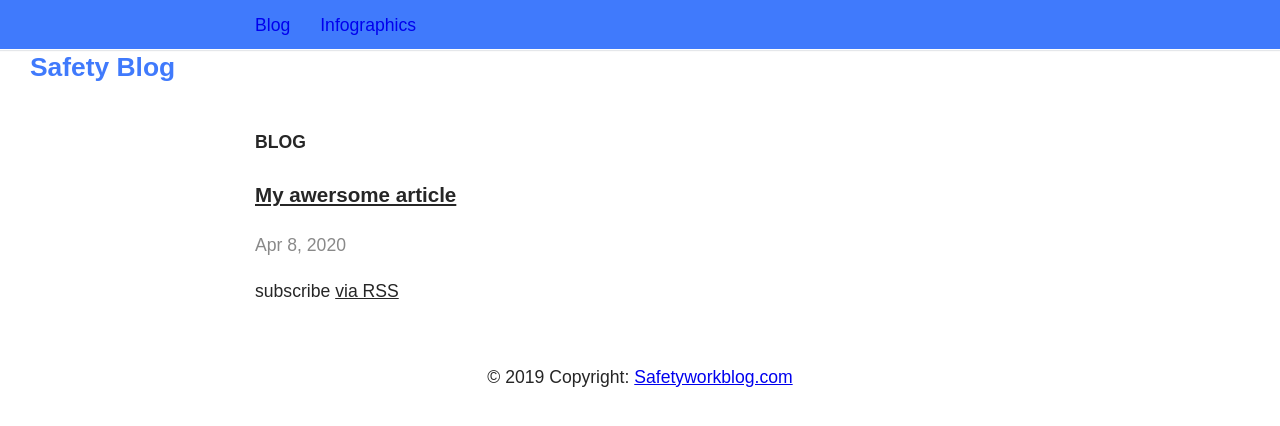
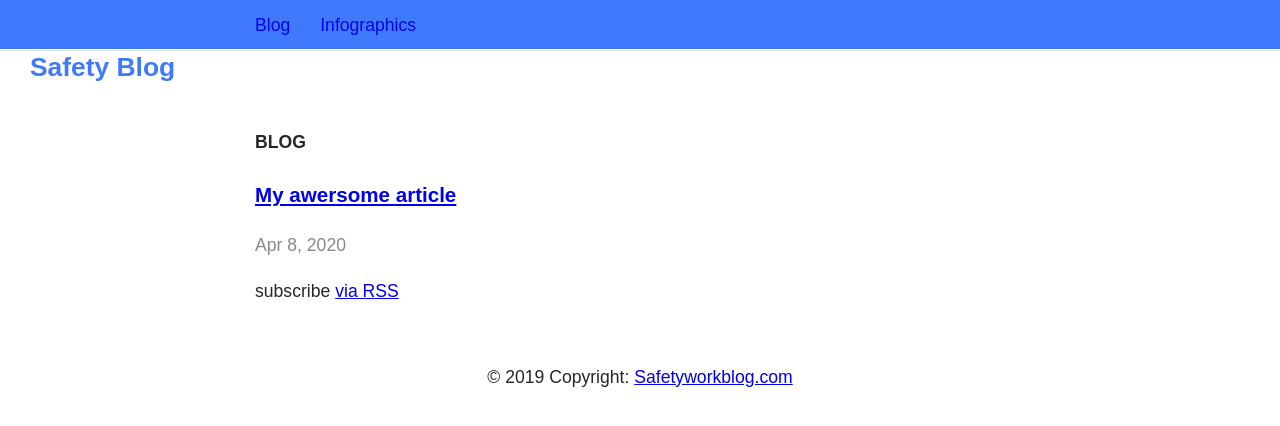
Before and after one commit to Flaaim/safe, a Jekyll site: the page built from index.html, in a window 1280 px wide. Shown: the top 426 px of the page. Built offline with Jekyll 4.4.1, drawn with Linux system fonts in a browser that asks for light colours; some web fonts are replaced.

Commit message:
Update _layout.scss

```diff
--- a/_sass/_layout.scss
+++ b/_sass/_layout.scss
@@ -10,7 +10,7 @@
 h2,
 h3 {
   font-weight: 600;
-  color: $heading-font-color;
+  color: $font-color;
   font-family: $heading-font;
   line-height: 1.5;
 }
@@ -30,11 +30,6 @@
 a:visited {
   color: $link-color;
   text-decoration: underline;
-
-}
-article a,
-a:visited {color: $font-color;
-   text-decoration: underline;
 
 }
 a:hover {
```
